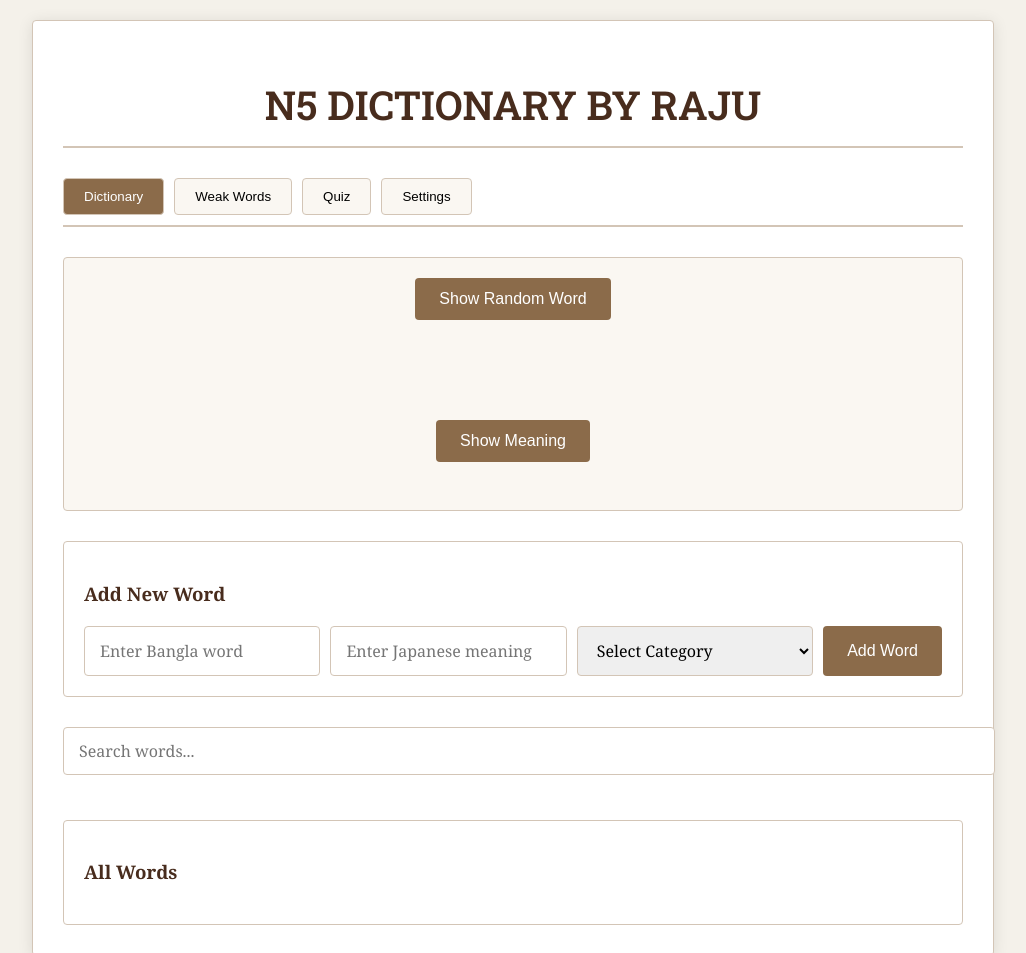
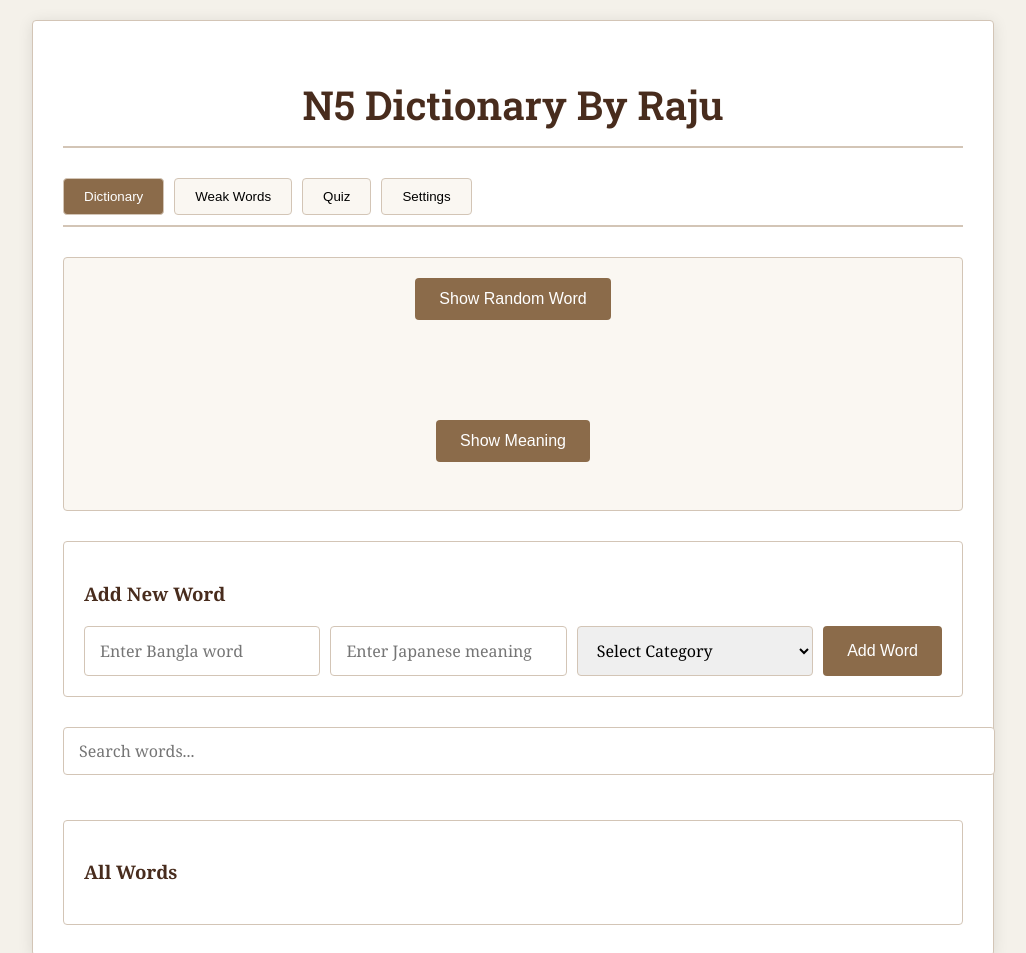
Before and after one commit to Raju630/Raju-Ahmed, a plain HTML site: page index.html in a window 1280 px wide. Shown: the top 953 px of the page, without its empty margins (127-1153 px from the left). Drawn offline with Linux system fonts and the light colour scheme.

Commit message:
Update index.html

```diff
--- a/index.html
+++ b/index.html
@@ -6,7 +6,7 @@
 </head>
 <body>
     <div class="container">
-        <h1>N5 DICTIONARY BY RAJU</h1>
+        <h1>N5 Dictionary By Raju</h1>
 
         <!-- Navigation Tabs -->
         <div class="nav-tabs">
```
